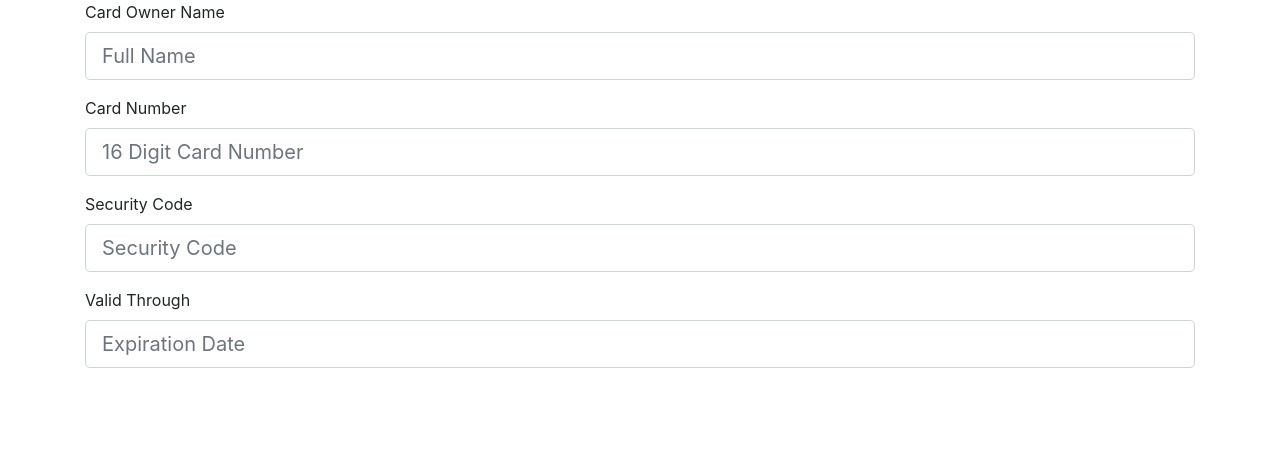
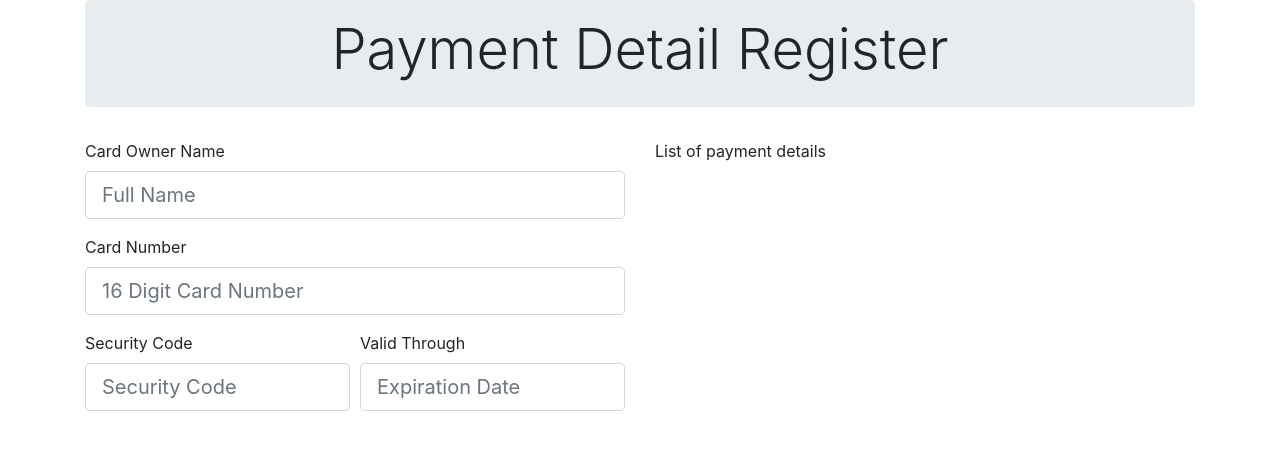
Before and after one commit to mmraihan/Payment-Datail, an Angular app in the folder PaymentApp/: page / in a window 1280 px wide. Shown: the top 450 px of the page. Built offline with nearby package versions, Linux system fonts and the light colour scheme.

Commit message:
Add bootstrap class in component.

```diff
--- a/PaymentApp/src/app/payment-details/payment-detail-form/payment-detail-form.component.html
+++ b/PaymentApp/src/app/payment-details/payment-detail-form/payment-detail-form.component.html
@@ -1,4 +1,5 @@
 <form>
+
     <input type="hidden" name="paymentDetailId"
     [value]="service.formData.paymentDetailId"/>
 
@@ -13,16 +14,20 @@
         <input class="form-control form-control-lg" placeholder="16 Digit Card Number" name="cardNumber"
         #cardNumber="ngModel" [(ngModel)]="service.formData.cardNumber">
     </div>
-    <div class="form-group">
+
+    <div class="form-row">
+        <div class="form-group col-md-6">
             <label>Security Code</label>
             <input type="password" class="form-control form-control-lg" placeholder="Security Code" name="securityCode"
             #securityCode="ngModel" [(ngModel)]="service.formData.securityCode">
         </div>
 
-    <div class="form-group">
+        <div class="form-group  col-md-6">
             <label>Valid Through</label>
             <input  class="form-control form-control-lg" placeholder="Expiration Date" name="expirationDate"
             #expirationDate="ngModel" [(ngModel)]="service.formData.expirationDate">
         </div>
+    </div>
+
 
 </form>
--- a/PaymentApp/src/app/payment-details/payment-details.component.html
+++ b/PaymentApp/src/app/payment-details/payment-details.component.html
@@ -1,2 +1,12 @@
+<div class="jumbotron py-3">
+    <h1 class="display-4 text-center">Payment Detail Register</h1>
+</div>
 
-<app-payment-detail-form></app-payment-detail-form>
+<div class="row">
+    <div class="col-md-6">
+        <app-payment-detail-form></app-payment-detail-form>
+    </div>
+    <div class="col-md-6">
+    <span>List of payment details</span>
+    </div>
+</div>
```
Lines whose indentation alone changed are shown as unchanged.
